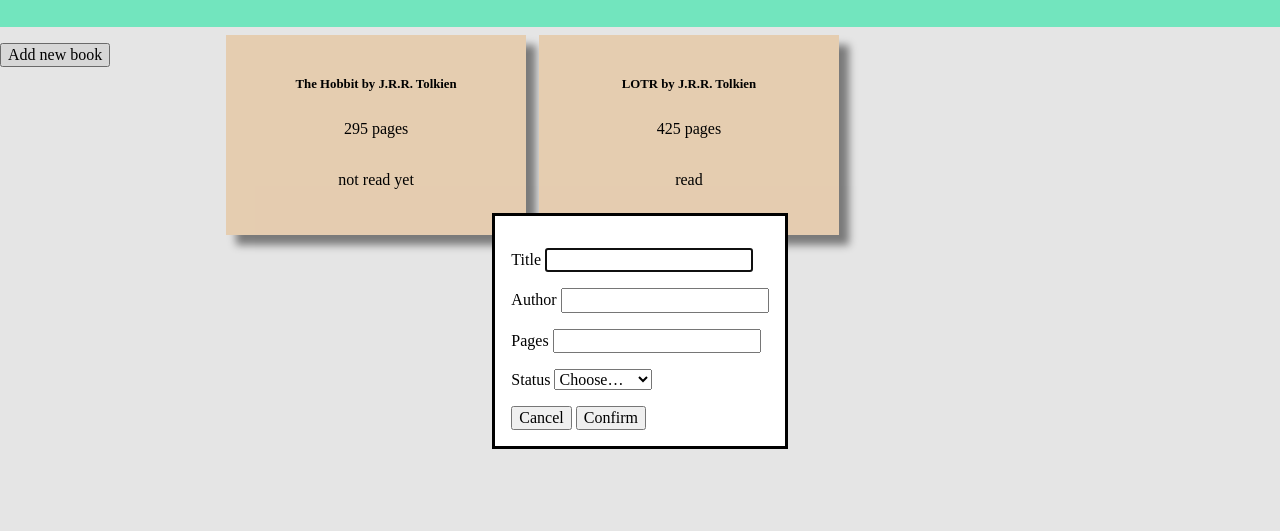
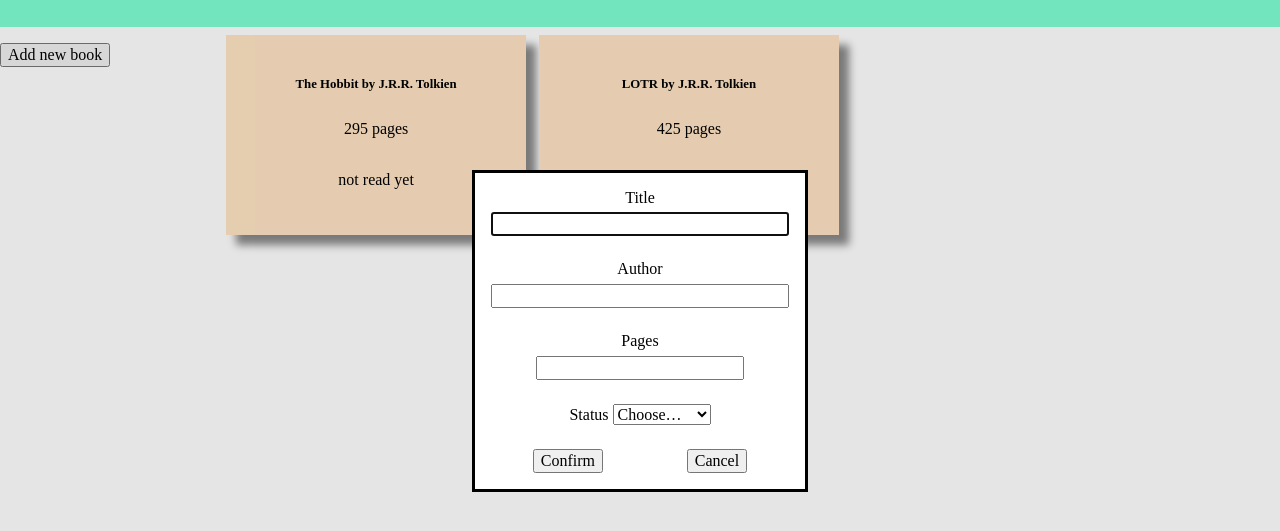
Before and after one commit to Djotajo/library, a plain HTML site: page index.html in a window 1280 px wide. Both pictures are taken after a click on the button "Add new book". Shown: the part 69-600 px from the top of the page. Drawn offline with Linux system fonts and the light colour scheme.

Commit message:
Add book implemented

```diff
--- a/books.js
+++ b/books.js
@@ -26,6 +26,8 @@ addBookToLibrary(book2);
 
 console.log(myLibrary);
 
+function refresh() {
+    content.innerHTML = "";
     myLibrary.forEach(book => {
         let div = document.createElement('div');
         div.classList.add("book");
@@ -39,6 +41,8 @@ myLibrary.forEach(book => {
         console.log(div.innerHTML);
         console.log(bookInfo);
     });
+}
+
 
 // let div = document.createElement('div');
 // div.classList.add("book");
@@ -52,14 +56,15 @@ const outputBox = document.querySelector("output");
 const selectEl = addBook.querySelector("select");
 const confirmBtn = addBook.querySelector("#confirmBtn");
 
-// "Show the dialog" button opens the <dialog> modally
+const title = document.querySelector("#title");
+const author = document.querySelector("#author");
+const pages = document.querySelector("#pages");
+const bookStatus = document.querySelector("#status");
+
+let createnew;
+
 showButton.addEventListener("click", () => {
     addBook.showModal();
-});
-
-// "Favorite animal" input sets the value of the submit button
-selectEl.addEventListener("change", (e) => {
-  confirmBtn.value = selectEl.value;
 });
 
 // "Cancel" button closes the dialog without submitting because of [formmethod="dialog"], triggering a close event.
@@ -73,5 +78,13 @@ addBook.addEventListener("close", (e) => {
 // Prevent the "confirm" button from the default behavior of submitting the form, and close the dialog with the `close()` method, which triggers the "close" event.
 confirmBtn.addEventListener("click", (event) => {
   event.preventDefault(); // We don't want to submit this fake form
-  addBook.close(selectEl.value); // Have to send the select box value here.
+  createnew = [title.value, author.value, pages.value, bookStatus.value];
+  let newbook = new Book(createnew[0], createnew[1], createnew[2], createnew[3]);
+  addBookToLibrary(newbook);
+  console.log(createnew);
+  console.log(myLibrary);
+  refresh();
+  addBook.close();
 });
+
+refresh();
--- a/index.html
+++ b/index.html
@@ -17,27 +17,21 @@
             <dialog id="addBook">
                 <form>
                   <p>
-                    <label>
-                      Title
-                        <input type="text">
-                    </label>
+                    <label for="title">Title</label>
+                    <input type="text" size="30" id="title" name="title">
                   </p>
                   <p>
-                    <label>
-                      Author
-                        <input type="text">
-                    </label>
+                    <label for="author">Author</label>
+                    <input type="text" size="30" id="author" name="author">
                   </p>
                   <p>
-                    <label>
-                      Pages
-                        <input type="number">
-                    </label>
+                    <label for="pages">Pages</label>
+                    <input type="number" size="30" id="pages" name="pages">
                   </p>
                   <p>
-                    <label>
+                    <label for="status">
                       Status
-                      <select>
+                      <select id="status" name="status">
                         <option value="default">Choose…</option>
                         <option>read</option>
                         <option>not read yet</option>
@@ -45,15 +39,14 @@
                     </label>
                   </p>
                   <div>
+                    <button id="confirmBtn" value="default">Confirm</button>
                     <button value="cancel" formmethod="dialog">Cancel</button>
-                    <button id="confirmBtn" value="default">Confirm</button>
                   </div>
                 </form>
               </dialog>
               <p>
                 <button id="showDialog">Add new book</button>
               </p>
-              <output></output>
         </div>
         <div class="content">
 
--- a/styles.css
+++ b/styles.css
@@ -37,3 +37,28 @@ main {
     font-weight: bold;
     font-size: 1vw;
 }
+
+form > p {
+    margin: 0;
+    padding: 0;
+    display: grid;
+    gap: 5px;
+    justify-items: center;
+    /* grid-template-columns: 1fr 5fr; */
+}
+
+form > div {
+    overflow: hidden;
+    display: flex;
+    justify-content: space-around;
+}
+
+
+form {
+    display: grid;
+    grid-template-rows: repeat(5 1fr);
+    gap: 3vh;
+    width: clamp(100px, 20%, 900px);
+    /* align-items: center;
+    justify-items: center; */
+}
```
Lines whose indentation alone changed are shown as unchanged.
